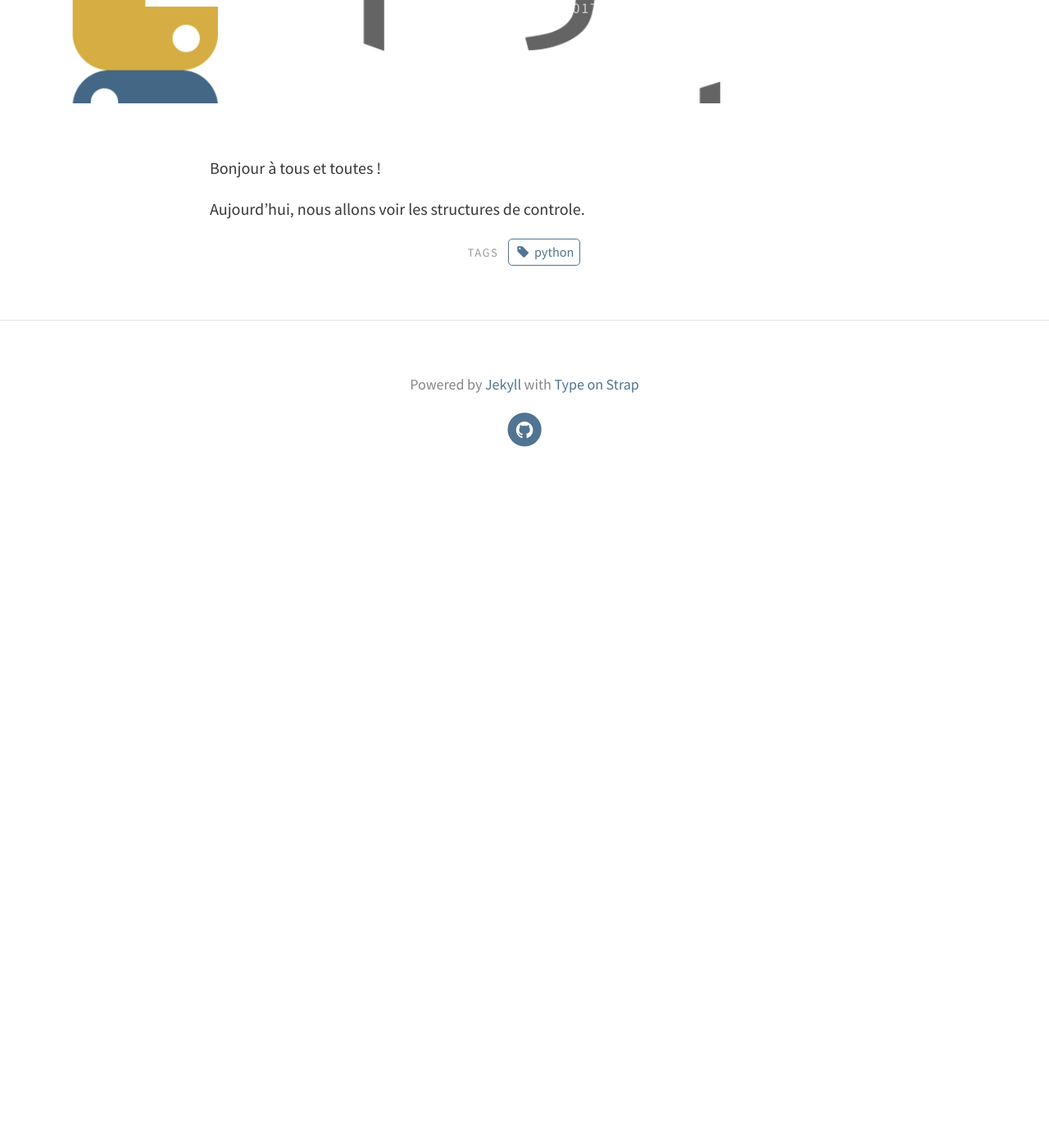
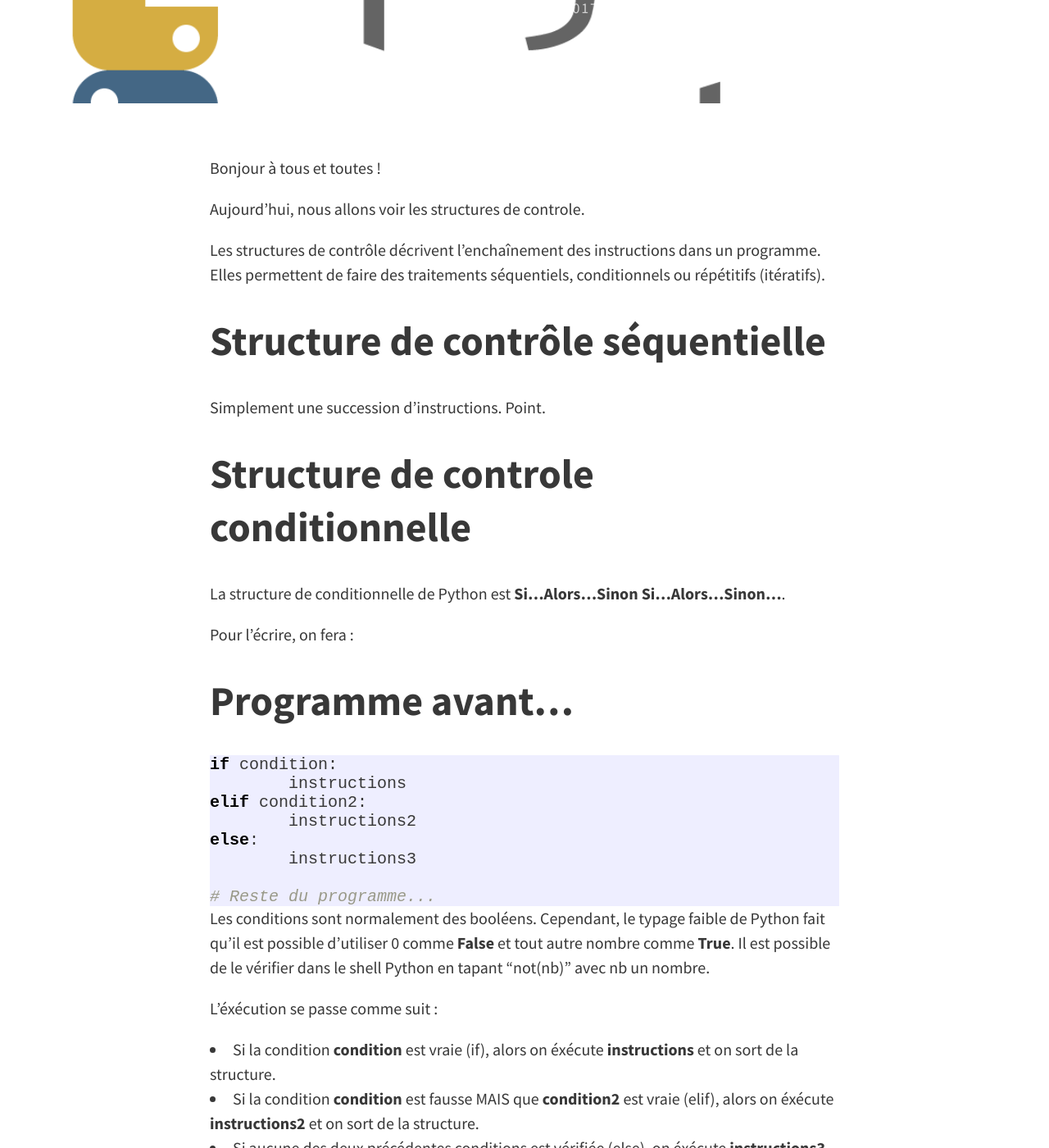
Before and after one commit to ALavault/alavault.github.io, a Jekyll site: the page built from _posts/2017-11-24-Python-3.markdown, in a window 1280 px wide and 1400 px high, scrolled down 295 px. Shown: the whole window at 82% size. Built offline with Jekyll 4.4.1, drawn with Linux system fonts in a browser that asks for light colours; before the commit the page ends 925 px from its top, so only the background shows below that; some of the changed text lies outside the part shown.

Commit message:
back online

```diff
--- a/_posts/2017-11-24-Python-3.markdown
+++ b/_posts/2017-11-24-Python-3.markdown
@@ -10,3 +10,36 @@ thumbnail: "assets/img/thumbnails/python.jpg"
 Bonjour à tous et toutes !
 
 Aujourd'hui, nous allons voir les structures de controle.
+
+Les structures de contrôle décrivent l’enchaînement des instructions dans un programme. Elles permettent de faire des traitements séquentiels, conditionnels ou répétitifs (itératifs).
+
+
+# Structure de contrôle séquentielle
+
+Simplement une succession d'instructions. Point.
+
+# Structure de controle conditionnelle
+
+La structure de conditionnelle de Python est **Si...Alors...Sinon Si...Alors...Sinon...**.
+
+Pour l'écrire, on fera :
+# Programme avant...
+
+{% highlight python %}
+if condition:
+	instructions
+elif condition2:
+	instructions2
+else:
+	instructions3
+
+# Reste du programme...
+{% endhighlight %}
+
+Les conditions sont normalement des booléens. Cependant, le typage faible de Python fait qu'il est possible d'utiliser 0 comme **False** et tout autre nombre comme **True**. Il est possible de le vérifier dans le shell Python en tapant "not(nb)" avec nb un nombre.
+
+L'éxécution se passe comme suit :
+
+* Si la condition **condition** est vraie (if), alors on éxécute **instructions** et on sort de la structure.
+* Si la condition **condition** est fausse MAIS que **condition2** est vraie (elif), alors on éxécute **instructions2** et on sort de la structure.
+* Si aucune des deux précédentes conditions est vérifiée (else), on éxécute **instructions3** et on sort de la structure
```
